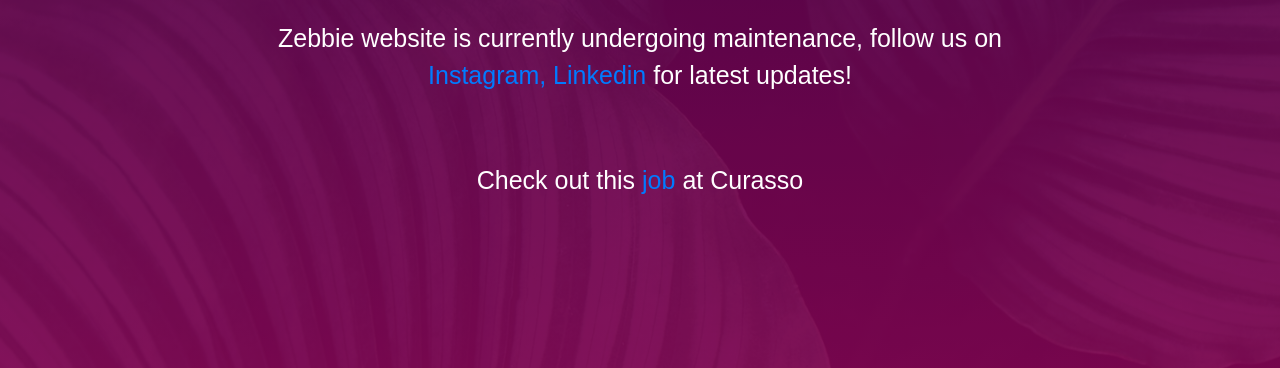
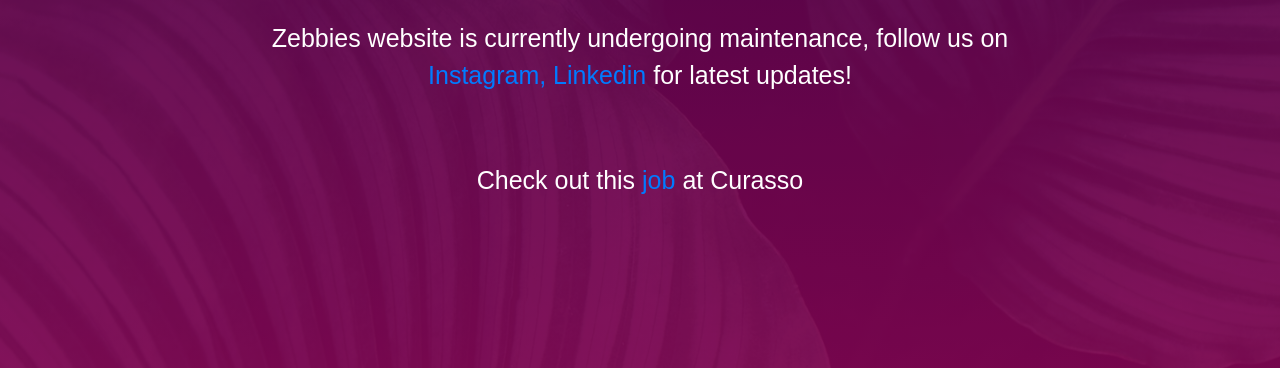
Before and after one commit to chinasaz/site-under-construction, a plain HTML site: page index.html in a window 1280 px wide. Shown: the part 346-714 px from the top of the page. Drawn offline with Linux system fonts and the light colour scheme.

```diff
--- a/index.html
+++ b/index.html
@@ -58,7 +58,7 @@
           class="txt-center p-b-67"
           style="color: white; font-size: 25px; text-decoration: none"
         >
-          Zebbie website is currently undergoing maintenance, follow us on
+          Zebbies website is currently undergoing maintenance, follow us on
           <a href="https://www.instagram.com/curasso_ig/">Instagram</a><a href="https://www.linkedin.com/company/curasso/">, Linkedin</a> for
           latest updates!
         </p>
```
Also changed, not shown: 1 other file.
